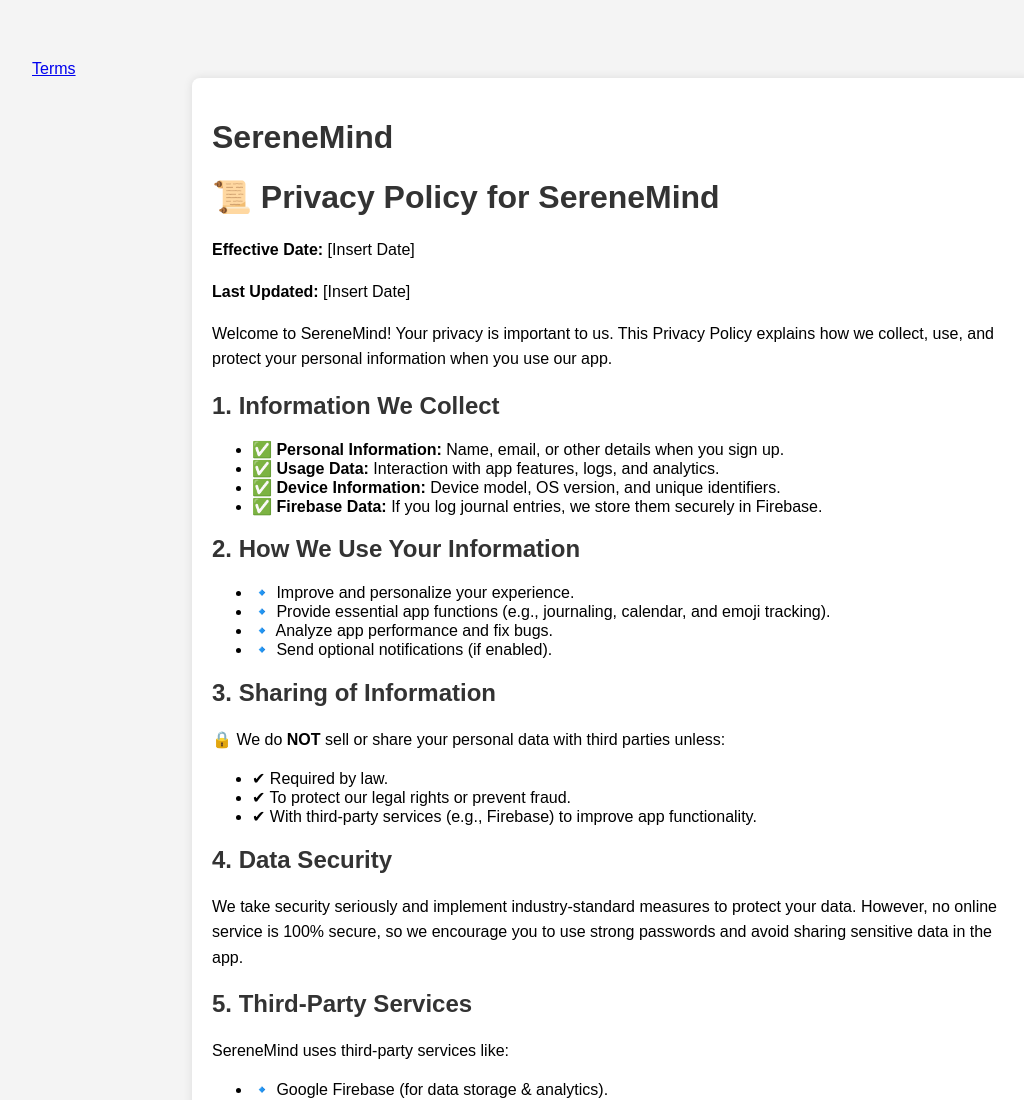
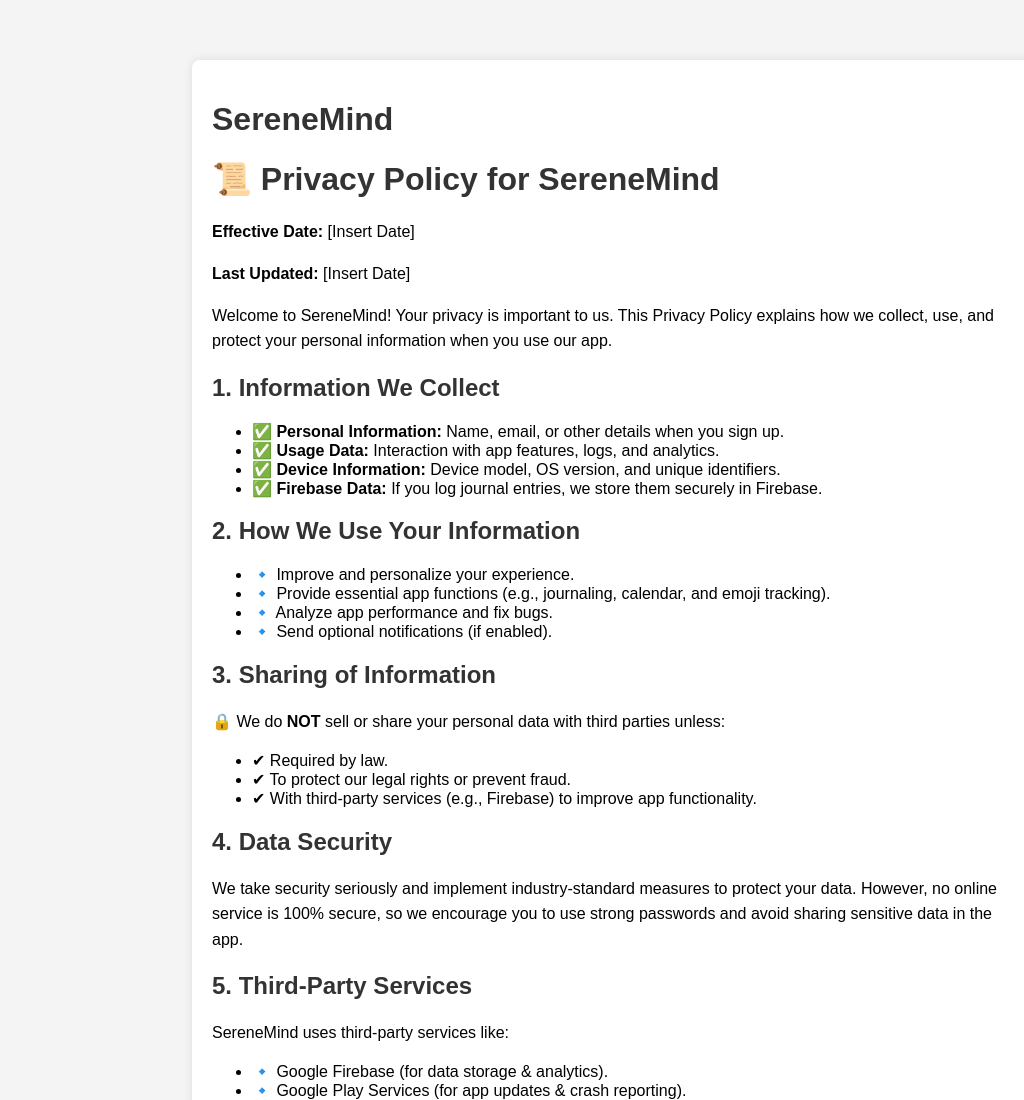
Before and after one commit to sonall13/SreneMindWebPage, a plain HTML site: page index.html in a window 1280 px wide. Shown: the top 1100 px of the page, without its empty margins (28-1052 px from the left). Drawn offline with Linux system fonts and the light colour scheme.

Commit message:
Update index.html

```diff
--- a/index.html
+++ b/index.html
@@ -28,7 +28,7 @@
     </style>
 </head>
 <body>
-   <a href="SreneMindWebPage/terms.html">Terms</a>
+
     <div class="container">
         <h1>SereneMind</h1>
     <h1>📜 Privacy Policy for SereneMind</h1>
```
